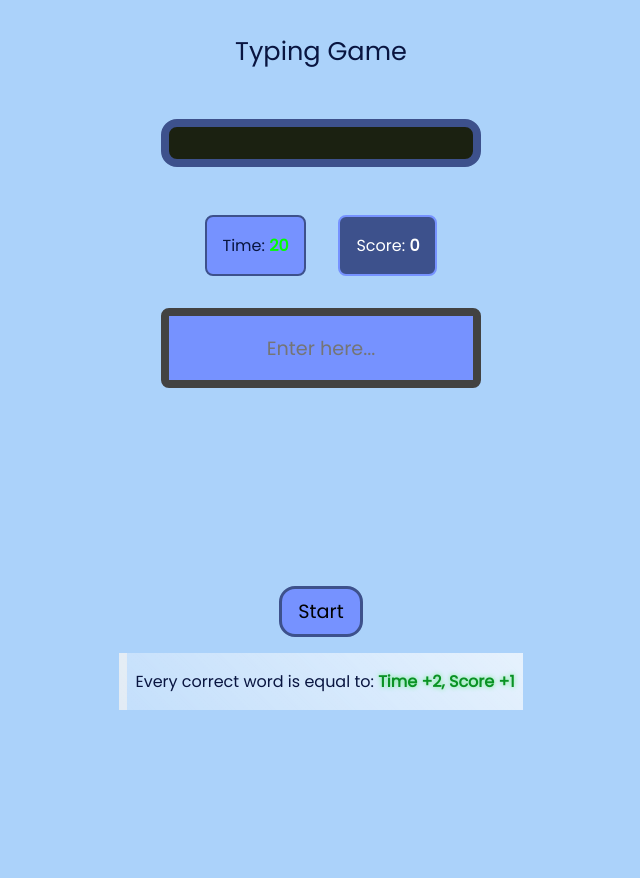
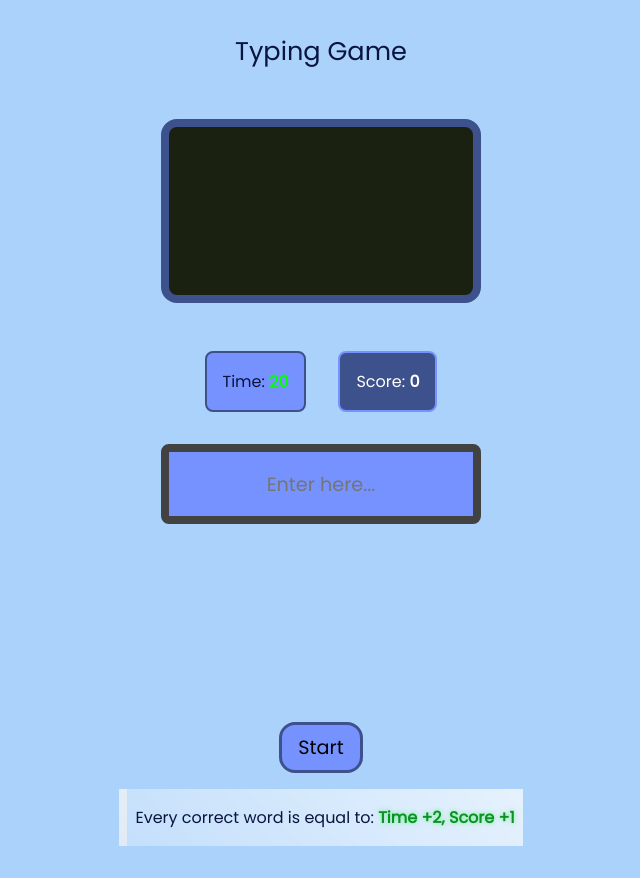
Before and after one commit to IamMattHenry/Typing-Game, a plain HTML site: page index.html in a window 1280 px wide. Shown: the whole page, without its empty margins (319-959 px from the left). Before the commit the page ends 800 px from the top, so only its background shows below. Drawn offline with Linux system fonts and the light colour scheme; a web font is replaced by a local one.

Commit message:
Update style.css

```diff
--- a/style.css
+++ b/style.css
@@ -45,7 +45,7 @@ heading {
 }
 
 .word-box {
-	height: 1.25rem;
+	height: 11.5rem;
 	width: 20rem;
 	display: flex;
 	justify-content: center;
```
